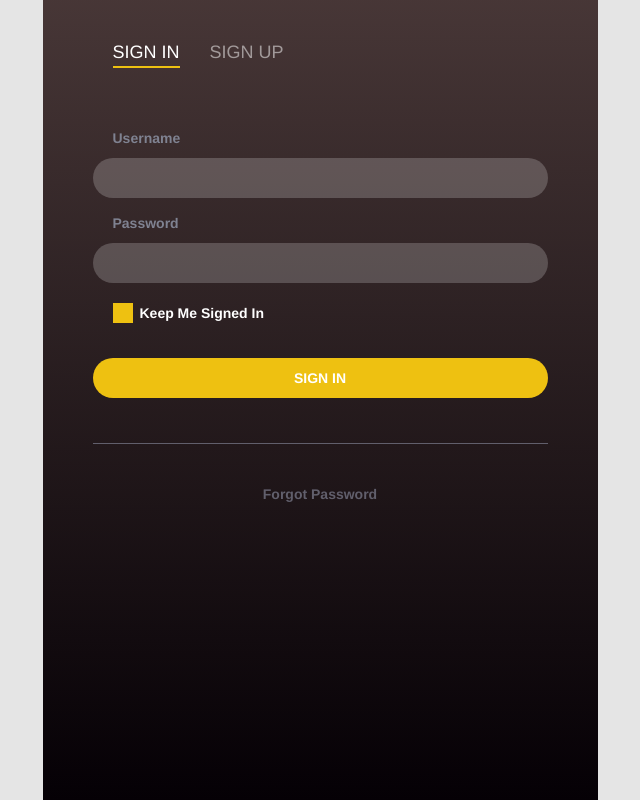
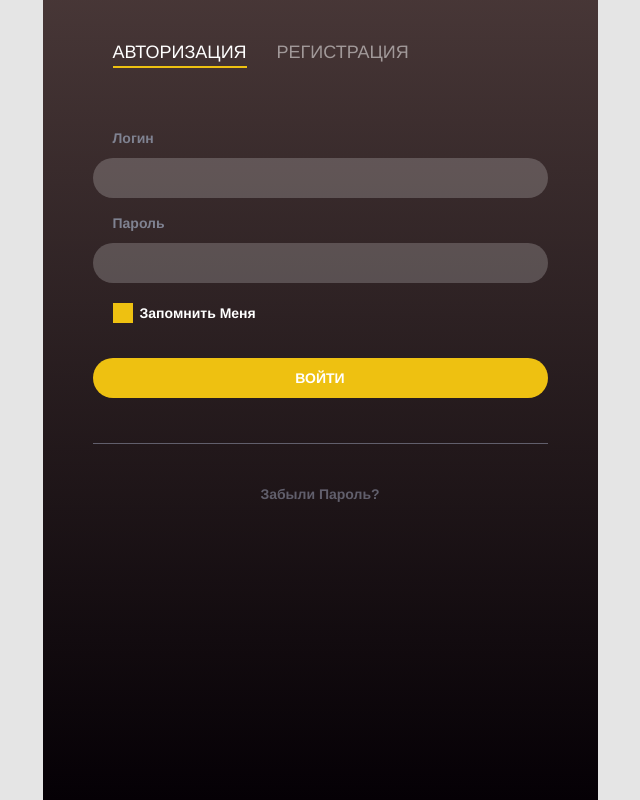
Before and after one commit to OlegYariga/django_chat, a Django app: template templates/regform.html in a window 1280 px wide. Shown: the whole page, without its empty margins (320-960 px from the left). Run offline with Django 3.2, Linux system fonts and the light colour scheme; the template is opened without the code that fills it, so the values that code supplies are empty; some libraries are stand-ins or nearby versions.

```diff
--- a/templates/regform.html
+++ b/templates/regform.html
@@ -185,8 +185,8 @@ a:hover,a:focus{
             <div class="tab" role="tabpanel" style="height: 100%;">
                 <!-- Nav tabs -->
                 <ul class="nav nav-tabs" role="tablist">
-                    <li role="presentation" class="active"><a href="#Section1" aria-controls="home" role="tab" data-toggle="tab">sign in</a></li>
-                    <li role="presentation"><a href="#Section2" aria-controls="profile" role="tab" data-toggle="tab">sign up</a></li>
+                    <li role="presentation" class="active"><a href="#Section1" aria-controls="home" role="tab" data-toggle="tab">Авторизация</a></li>
+                    <li role="presentation"><a href="#Section2" aria-controls="profile" role="tab" data-toggle="tab">Регистрация</a></li>
                 </ul>
                 <!-- Tab panes -->
                 <div class="tab-content tabs">
@@ -200,11 +200,11 @@ a:hover,a:focus{
                             {% csrf_token %}
                             <input id="hid" name="token" hidden="true" value="1">
                             <div class="form-group">
-                                <label for="exampleInputEmail1">Username</label>
+                                <label for="exampleInputEmail1">Логин</label>
                                 <input type="text" class="form-control" id="exampleInputEmail1" name="username" required>
                             </div>
                             <div class="form-group">
-                                <label for="exampleInputPassword1">Password</label>
+                                <label for="exampleInputPassword1">Пароль</label>
                                 <input type="password" class="form-control" id="exampleInputPassword1" name="password" required >
                             </div>
                             <div class="form-group">
@@ -212,13 +212,13 @@ a:hover,a:focus{
                                     <input value="None" id="checkbox1" name="check" type="checkbox">
                                     <label for="checkbox1"></label>
                                 </div>
-                                <span class="text">Keep me Signed in</span>
+                                <span class="text">Запомнить меня</span>
                             </div>
                             <div class="form-group">
-                                <button type="submit" class="btn btn-default">Sign in</button>
+                                <button type="submit" class="btn btn-default">Войти</button>
                             </div>
                             <div class="form-group forgot-pass">
-                                <button type="submit" class="btn btn-default">forgot password</button>
+                                <button onclick="location.href='/forgot_password'" type="button" class="btn btn-default">Забыли пароль?</button>
                             </div>
                         </form>
                     </div>
@@ -229,20 +229,27 @@ a:hover,a:focus{
                             <input id="hid" name="token" hidden="true" value="2">
 
                             <div class="form-group">
-                                <label for="exampleInputEmail1">Email address</label>
+                                <label for="exampleInputEmail1">E-mail</label>
                                 <input type="email" class="form-control" id="exampleInputEmail1" name="email">
                             </div>
 
                             <div class="form-group">
-                                <label for="exampleInputEmail1">Username</label>
+                                <label for="exampleInputEmail1">Логин</label>
                                 <input type="text" class="form-control" id="exampleInputEmail1" name="username" required >
                             </div>
                             <div class="form-group">
-                                <label for="exampleInputPassword1">Password</label>
+                                <label for="exampleInputPassword1">Пароль</label>
                                 <input type="password" class="form-control" id="exampleInputPassword1" name="password" required >
                             </div>
                             <div class="form-group">
-                                <button type="submit" class="btn btn-default">Sign up</button>
+                                <div class="main-checkbox">
+                                    <input value="None" id="checkbox2" name="check" type="checkbox">
+                                    <label for="checkbox2"></label>
+                                </div>
+                                <span class="text">Запомнить меня</span>
+                            </div>
+                            <div class="form-group">
+                                <button type="submit" class="btn btn-default">Зарегистрироваться</button>
                             </div>
 
                         </form>
--- a/user_chating/models.py
+++ b/user_chating/models.py
@@ -11,7 +11,7 @@ class Users(models.Model):
     secondname = models.CharField(max_length=50)
     email = models.EmailField()
     password = models.CharField(max_length=50, default=None)
-    last_login = models.DateTimeField(default=datetime.now())
+    last_login = models.DateTimeField(default=datetime.utcnow())
     is_online = models.BooleanField(default=False)
     when_online = models.DateTimeField(default=datetime.utcnow())
 
@@ -50,5 +50,5 @@ class Messages(models.Model):
     chats = models.ManyToManyField(Chats)
     username = models.CharField(max_length=50)
     message = models.TextField()
-    senddate = models.DateTimeField(default=datetime.now())
+    senddate = models.DateTimeField(default=datetime.utcnow())
     identifier = models.CharField(max_length=100, default=uuid4())
```
Also changed, not shown: templates/get_access_to_chat.html (+21 -11 lines), user_chating/views.py (+17 -6 lines).
